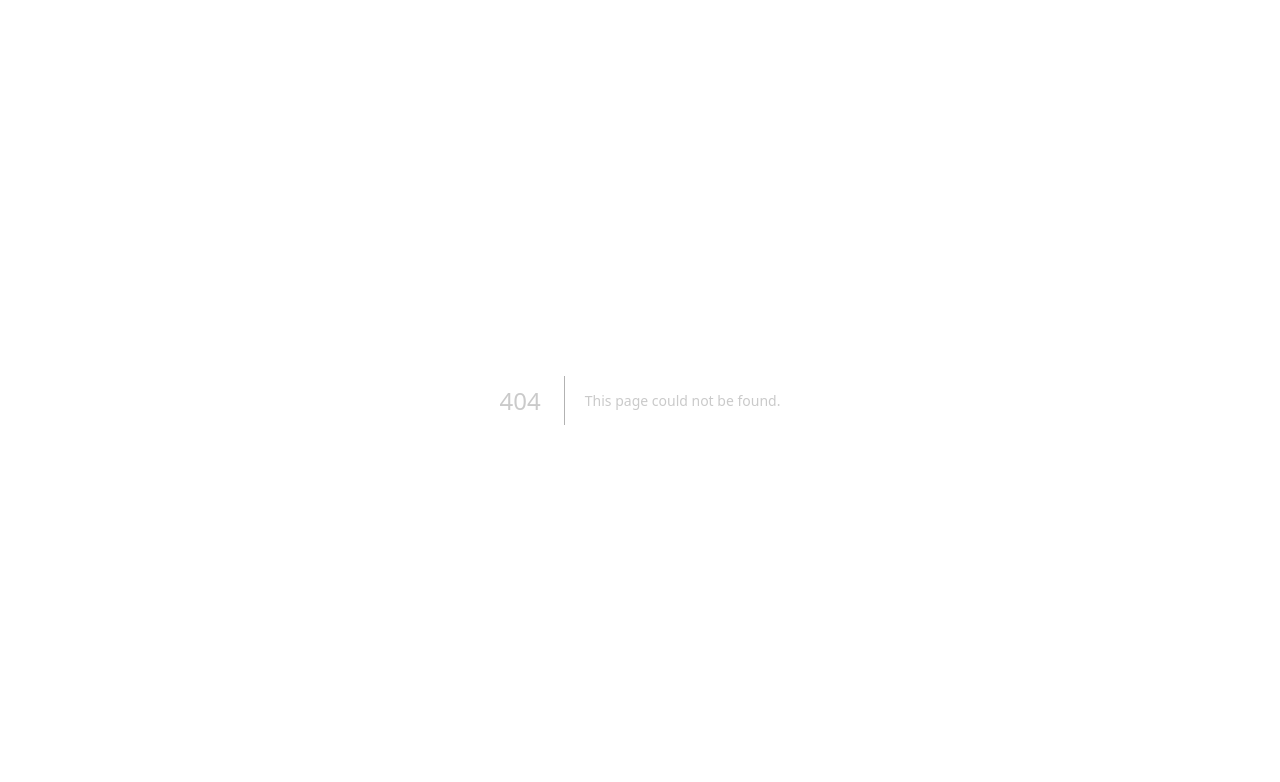
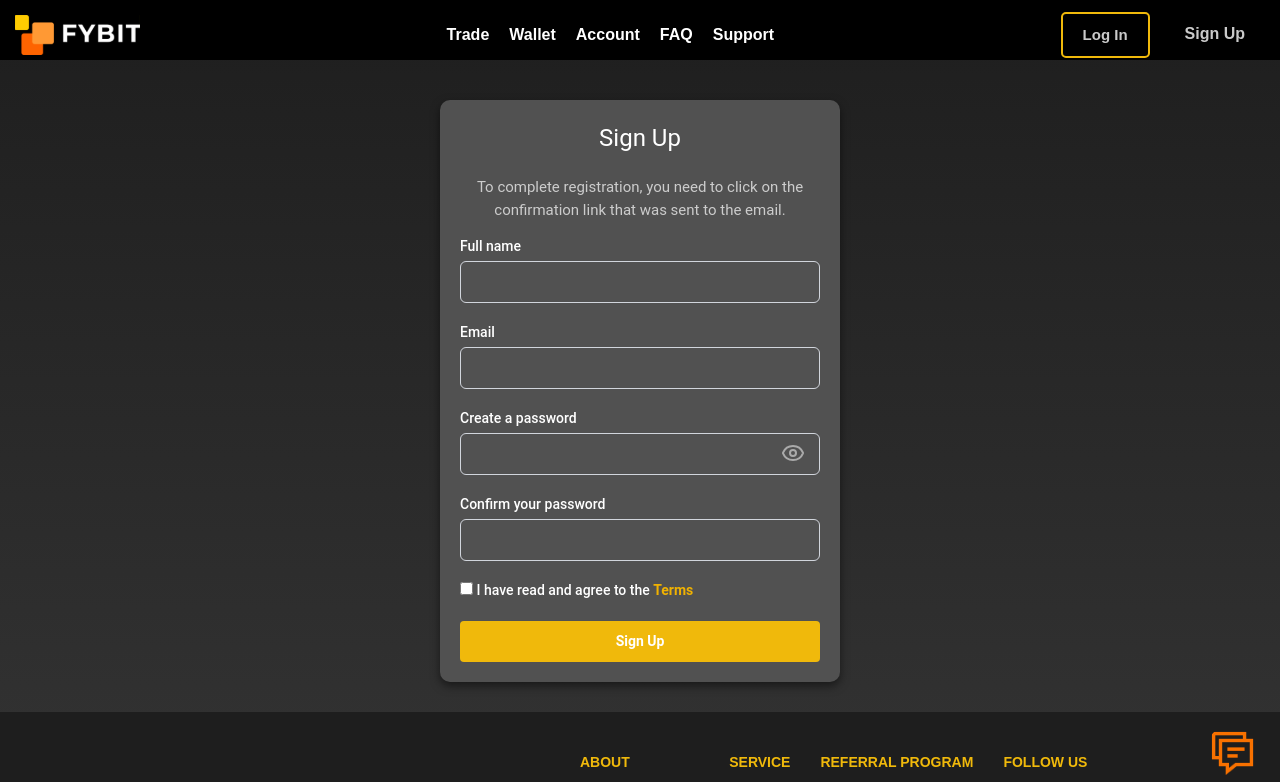
Before and after one commit to MadMax-source/fybit-clone, a Next.js app: page /Account/Register in a window 1280 px wide. Before the commit this address had no page. Shown: the top 782 px of the page. Built offline with nearby package versions, Linux system fonts and the light colour scheme.

Commit message:
added changes

```diff
--- /dev/null
+++ b/app/Account/Register/page.tsx
@@ -0,0 +1,12 @@
+import Register from '@/components/Account/Register';
+import React from 'react';
+
+const page = () => {
+  return (
+    <div>
+      <Register />
+    </div>
+  );
+};
+
+export default page;
--- a/components/Account/Login.tsx
+++ b/components/Account/Login.tsx
@@ -34,14 +34,22 @@ const Login = () => {
             </div>
             <label>Email</label>
             <div className="icon-wrapper">
-              <input className="input-field" placeholder="@mail.com" autoComplete="on" />
+              <input
+                className="border border-gray-300  rounded-md p-2 w-full focus:outline-none focus:ring-2 focus:ring-yellow-600 my-1"
+                placeholder="@mail.com"
+                autoComplete="on"
+              />
               <span className="input-icon">
                 <Mail />
               </span>
             </div>
             <label>Password</label>
             <div className="password-wrapper">
-              <input className="input-field" placeholder="Enter your password" autoComplete="off" />
+              <input
+                className="border border-gray-300  rounded-md p-2 w-full focus:outline-none focus:ring-2 focus:ring-yellow-600 my-1"
+                placeholder="Enter your password"
+                autoComplete="off"
+              />
               <span className="toggle-password">
                 <Eye />
               </span>
@@ -49,7 +57,7 @@ const Login = () => {
             <label>Google 2FA (if enabled)</label>
             <div className="icon-wrapper">
               <input
-                className="input-field"
+                className="border border-gray-300  rounded-md p-2 w-full focus:outline-none focus:ring-2 focus:ring-yellow-600 my-1"
                 placeholder="Google authenticator 6 Digits"
                 autoComplete="off"
               />
--- /dev/null
+++ b/components/Account/Register.tsx
@@ -0,0 +1,72 @@
+import React from 'react';
+import Header from '../shared/header';
+import Footer from '../shared/footer';
+import { Eye } from 'lucide-react';
+import Link from 'next/link';
+
+const Register = () => {
+  return (
+    <div>
+      <div>
+        <Header />
+      </div>
+      <div className="account-details">
+        <h2>Sign Up</h2>
+        <p className="note">
+          To complete registration, you need to click on the confirmation link that was sent to the
+          email.
+        </p>
+        <form>
+          <label>Full name</label>
+          <input
+            className="border border-gray-300  rounded-md p-2 w-full focus:outline-none focus:ring-2 focus:ring-yellow-600 my-1"
+            name="fullname"
+          />
+          <label>Email</label>
+          <input
+            className="border border-gray-300  rounded-md p-2 w-full focus:outline-none focus:ring-2 focus:ring-yellow-600 my-1"
+            name="email"
+          />
+          <label>Create a password</label>
+          <div className="password-wrapper">
+            <input
+              className="border border-gray-300  rounded-md p-2 w-full focus:outline-none focus:ring-2 focus:ring-yellow-600 my-1"
+              name="password"
+            />
+            <span className="toggle-password">
+              <Eye />
+            </span>
+          </div>
+          <label>Confirm your password</label>
+          <div className="passowrd-wrapper">
+            <input
+              type="passwrd"
+              className="border border-gray-300  rounded-md p-2 w-full focus:outline-none focus:ring-2 focus:ring-yellow-600 my-1"
+              name="confirmpassword"
+            />
+            <span className="toggle-password">
+              <Eye />
+            </span>
+          </div>
+
+          <label className="">
+            <input type="checkbox" name="terms" className="" />
+            <span> I have read and agree to the </span>
+            <Link className="text-yellow-400" href="/Terms">
+              <span className="text-yellow-500">Terms</span>
+            </Link>
+          </label>
+          <input type="hidden" name="timestamp" />
+          <button type="submit" className="change-button">
+            Sign Up
+          </button>
+        </form>
+      </div>
+      <div>
+        <Footer />
+      </div>
+    </div>
+  );
+};
+
+export default Register;
```
